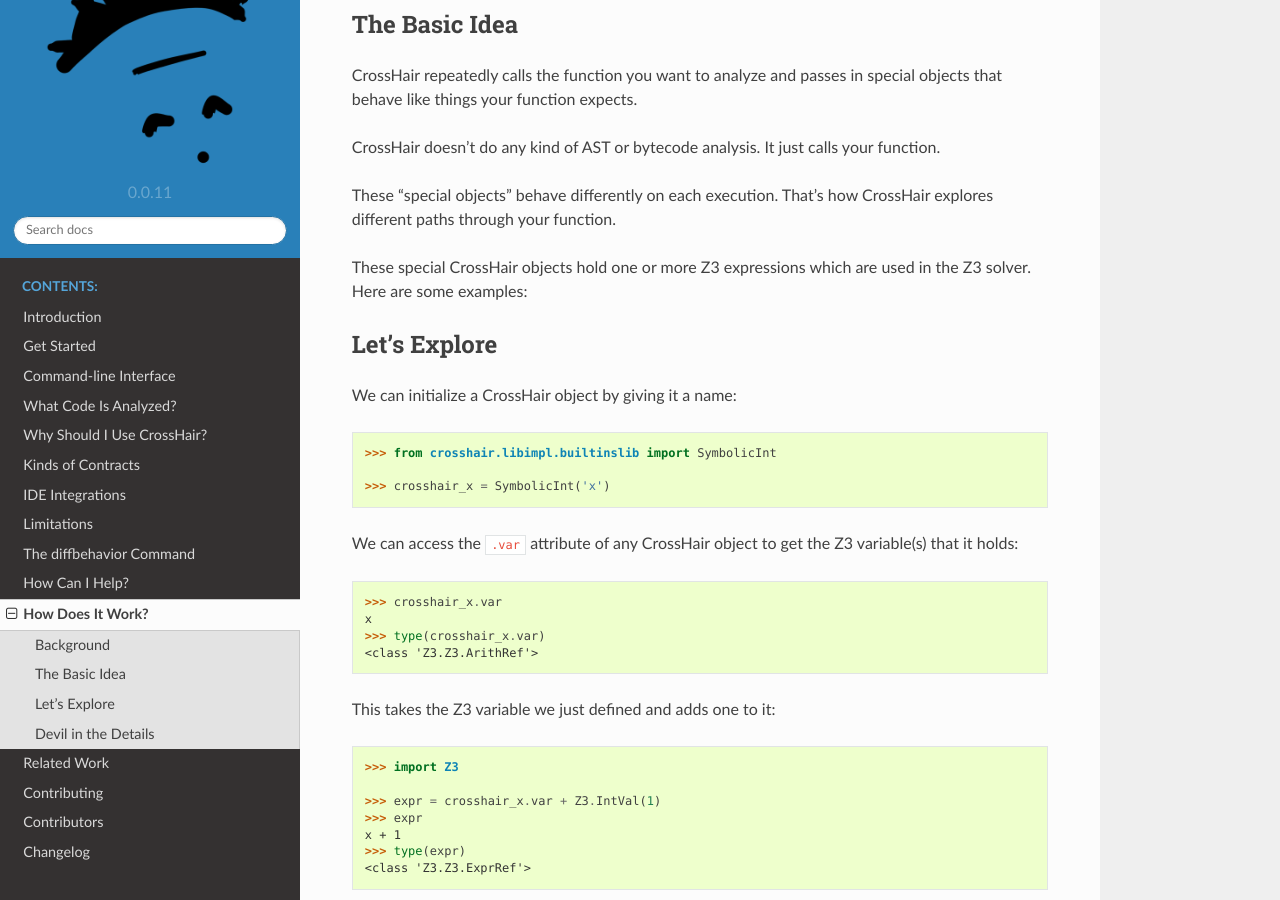
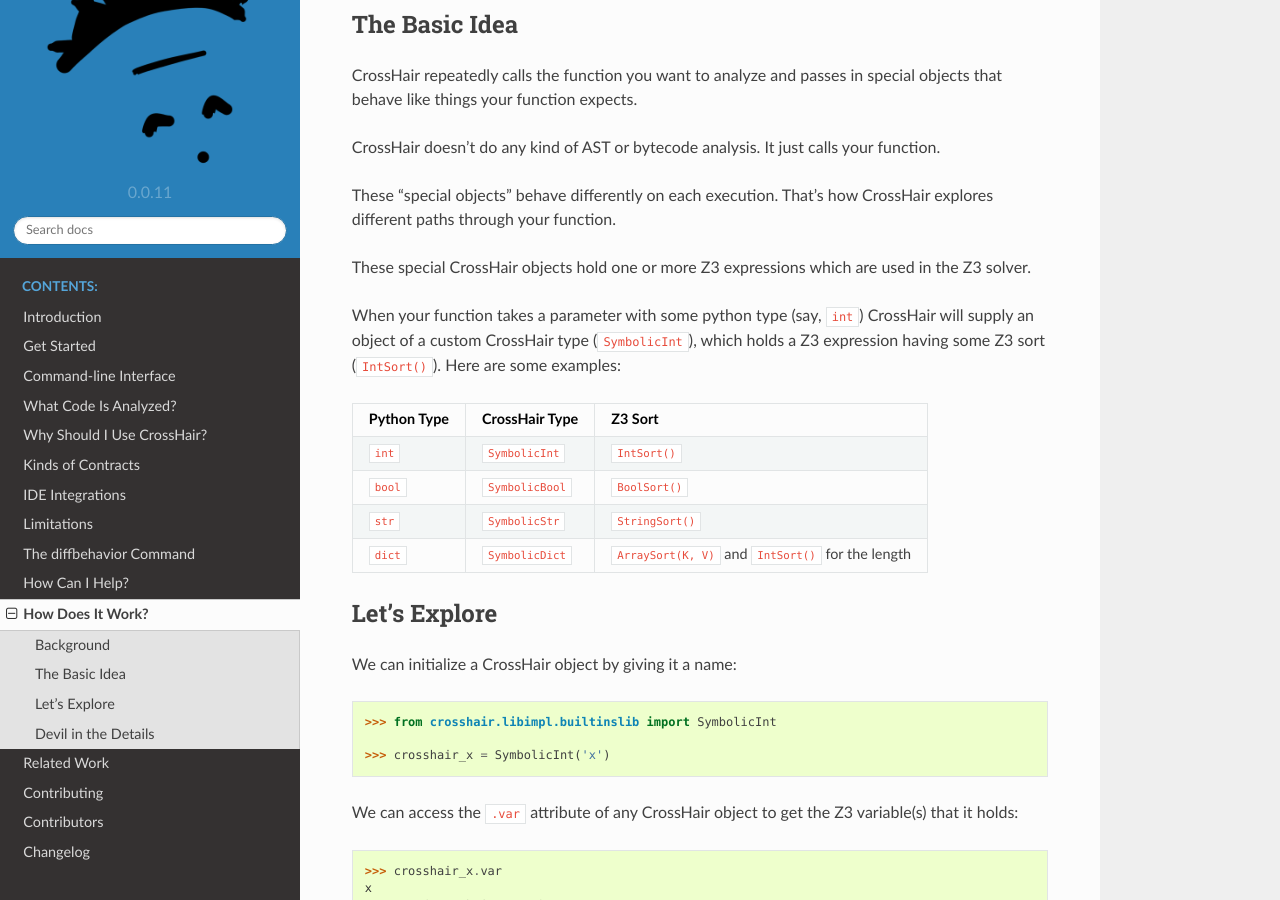
Before and after one commit to pschanely/CrossHair, a Sphinx documentation site: the page built from doc/source/how_does_it_work.rst, in a window 1280 px wide and 900 px high, scrolled down 496 px. Built offline with Sphinx 7.4.7 and the Read the Docs theme 2.0.0, drawn with Linux system fonts in a browser that asks for light colours; the version number is read from the project's files by our own code.

Commit message:
Fix the type mapping table
This was broken in the Smt* rename.

```diff
--- a/doc/source/how_does_it_work.rst
+++ b/doc/source/how_does_it_work.rst
@@ -38,19 +38,22 @@
 
 These special CrossHair objects hold one or more Z3 expressions which are used in the Z3
 solver.
-Here are some examples:
 
-+-------------------------------------------------------------+---------------------------------------------+------------------------------------------------------+
-| When your function takes a parameter with this python type, | we supply an object of this CrossHair type, | which holds an expression with this Z3 sort:         |
-+=============================================================+=============================================+======================================================+
-| ``int``                                                     | ``SymbolicInt``                                  | ``IntSort()``                                        |
-+-------------------------------------------------------------+---------------------------------------------+------------------------------------------------------+
-| ``bool``                                                    | ``SymbolicBool``                                 | ``BoolSort()``                                       |
-+-------------------------------------------------------------+---------------------------------------------+------------------------------------------------------+
-| ``str``                                                     | ``SymbolicStr``                                  | ``StringSort()``                                     |
-+-------------------------------------------------------------+---------------------------------------------+------------------------------------------------------+
-| ``dict``                                                    | ``SymbolicDict``                                 | ``ArraySort(K, V)`` and ``IntSort()`` for the length |
-+-------------------------------------------------------------+---------------------------------------------+------------------------------------------------------+
+When your function takes a parameter with some python type (say, ``int``) CrossHair will
+supply an object of a custom CrossHair type (``SymbolicInt``), which holds a Z3
+expression having some Z3 sort (``IntSort()``). Here are some examples:
+
++-------------+------------------+------------------------------------------------------+
+| Python Type | CrossHair Type   | Z3 Sort                                              |
++=============+==================+======================================================+
+| ``int``     | ``SymbolicInt``  | ``IntSort()``                                        |
++-------------+------------------+------------------------------------------------------+
+| ``bool``    | ``SymbolicBool`` | ``BoolSort()``                                       |
++-------------+------------------+------------------------------------------------------+
+| ``str``     | ``SymbolicStr``  | ``StringSort()``                                     |
++-------------+------------------+------------------------------------------------------+
+| ``dict``    | ``SymbolicDict`` | ``ArraySort(K, V)`` and ``IntSort()`` for the length |
++-------------+------------------+------------------------------------------------------+
 
 Let's Explore
 =============
```
